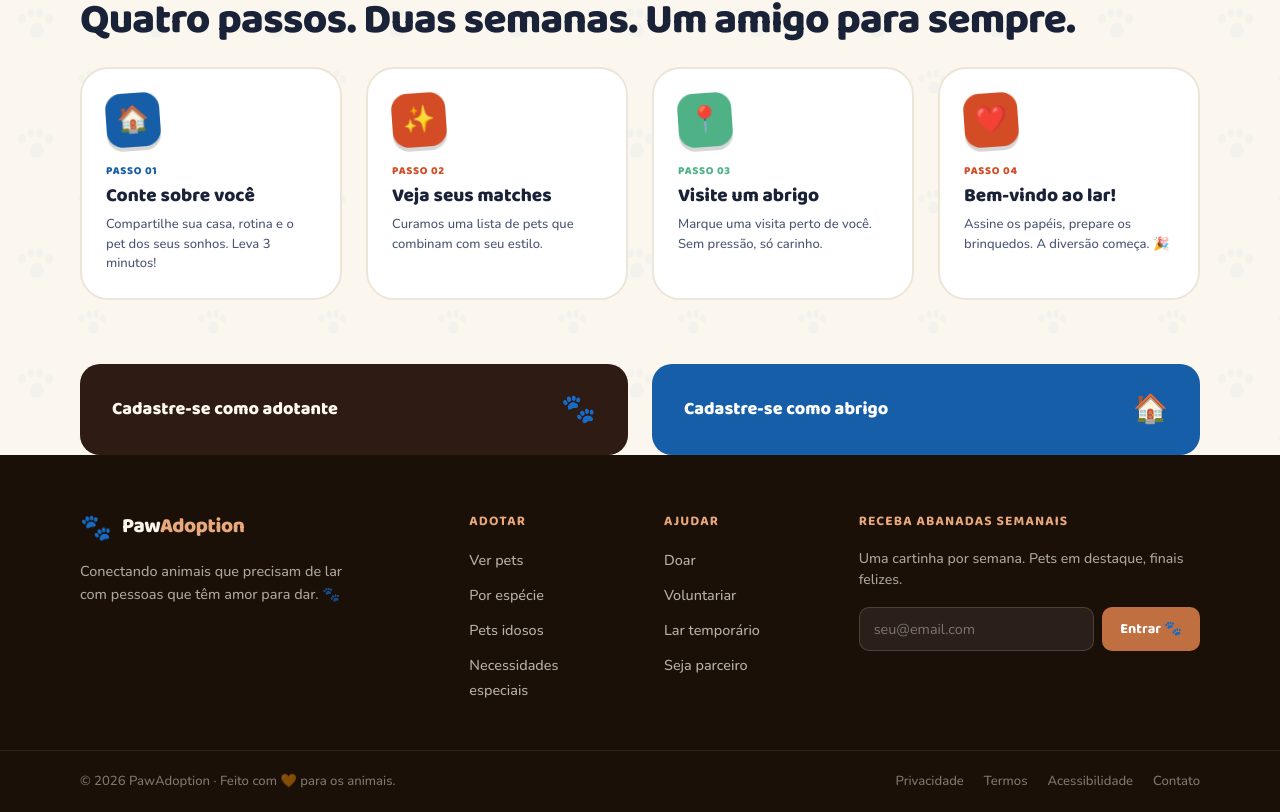
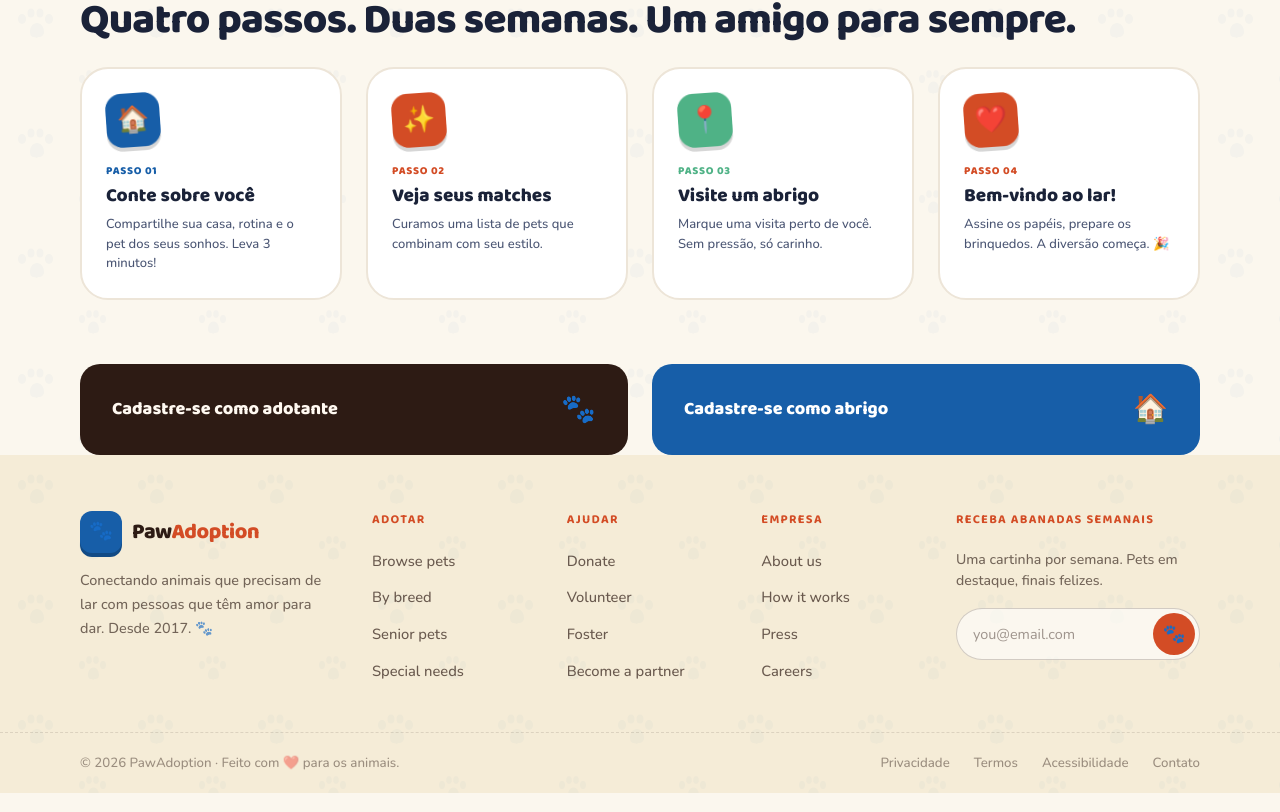
Before and after one commit to anacanestraro/pawAdoption, a React (Vite) app in the folder frontend/: page / in a window 1280 px wide. Shown: the part 1931-2743 px from the top of the page. Built offline with nearby package versions, Linux system fonts and the light colour scheme; no server answers; a web font is replaced by a local one.

Commit message:
Related #34: Ajustando o darkmode no footer

```diff
--- a/frontend/src/components/AppFooter.tsx
+++ b/frontend/src/components/AppFooter.tsx
@@ -1,12 +1,6 @@
 /**
  * AppFooter.tsx
- * Footer reutilizável no design system v2.
- *
- * Uso simples:
- *   <AppFooter />
- *
- * Uso com variante compacta (para páginas internas):
- *   <AppFooter variant="compact" />
+ * Footer reutilizável — visual escuro transparente com patinhas do body visíveis.
  */
 
 import { Link } from 'react-router-dom'
@@ -21,33 +15,32 @@ export const AppFooter = ({ variant = 'full' }: AppFooterProps) => {
 
   if (variant === 'compact') {
     return (
-      <>
       <footer className="appfooter-compact">
         <Link to="/" className="appfooter-compact-logo">
-            <div className="appfooter-compact-logo-icon">🐾</div>
+          <div className="appfooter-compact-logo-icon">
+            <span>🐾</span>
+          </div>
           <span className="appfooter-compact-logo-text">
             Paw<span>Adoption</span>
           </span>
         </Link>
-          <div>© {year} PawAdoption · Feito com 🧡 para os animais.</div>
+        <div>© {year} PawAdoption · Feito com ❤️ para os animais.</div>
         <div className="appfooter-compact-links">
           <a href="#">Privacidade</a>
           <a href="#">Termos</a>
           <a href="#">Contato</a>
         </div>
       </footer>
-      </>
     )
   }
 
   return (
-    <>
     <footer className="appfooter">
       <div className="appfooter-top">
         <div className="row g-5">
 
           {/* Coluna 1 — Logo + about */}
-            <div className="col-12 col-md-4">
+          <div className="col-12 col-md-3">
             <Link to="/" className="appfooter-logo">
               <div className="appfooter-logo-icon">🐾</div>
               <span className="appfooter-logo-text">
@@ -55,7 +48,7 @@ export const AppFooter = ({ variant = 'full' }: AppFooterProps) => {
               </span>
             </Link>
             <p className="appfooter-about">
-                Conectando animais que precisam de lar com pessoas que têm amor para dar. 🐾
+              Conectando animais que precisam de lar com pessoas que têm amor para dar. Desde 2017. 🐾
             </p>
           </div>
 
@@ -63,10 +56,10 @@ export const AppFooter = ({ variant = 'full' }: AppFooterProps) => {
           <div className="col-6 col-md-2">
             <div className="appfooter-col-title">Adotar</div>
             <ul className="appfooter-links">
-                <li><Link to="/home">Ver pets</Link></li>
-                <li><a href="#">Por espécie</a></li>
-                <li><a href="#">Pets idosos</a></li>
-                <li><a href="#">Necessidades especiais</a></li>
+              <li><a href="#">Browse pets</a></li>
+              <li><a href="#">By breed</a></li>
+              <li><a href="#">Senior pets</a></li>
+              <li><a href="#">Special needs</a></li>
             </ul>
           </div>
 
@@ -74,15 +67,26 @@ export const AppFooter = ({ variant = 'full' }: AppFooterProps) => {
           <div className="col-6 col-md-2">
             <div className="appfooter-col-title">Ajudar</div>
             <ul className="appfooter-links">
-                <li><a href="#">Doar</a></li>
-                <li><a href="#">Voluntariar</a></li>
-                <li><a href="#">Lar temporário</a></li>
-                <li><a href="#">Seja parceiro</a></li>
+              <li><a href="#">Donate</a></li>
+              <li><a href="#">Volunteer</a></li>
+              <li><a href="#">Foster</a></li>
+              <li><a href="#">Become a partner</a></li>
             </ul>
           </div>
 
-            {/* Coluna 4 — Newsletter */}
-            <div className="col-12 col-md-4">
+          {/* Coluna 4 — Empresa */}
+          <div className="col-6 col-md-2">
+            <div className="appfooter-col-title">Empresa</div>
+            <ul className="appfooter-links">
+              <li><a href="#">About us</a></li>
+              <li><a href="#">How it works</a></li>
+              <li><a href="#">Press</a></li>
+              <li><a href="#">Careers</a></li>
+            </ul>
+          </div>
+
+          {/* Coluna 5 — Newsletter */}
+          <div className="col-12 col-md-3">
             <div className="appfooter-col-title">Receba abanadas semanais</div>
             <p className="appfooter-newsletter-desc">
               Uma cartinha por semana. Pets em destaque, finais felizes.
@@ -90,11 +94,11 @@ export const AppFooter = ({ variant = 'full' }: AppFooterProps) => {
             <div className="appfooter-newsletter-form">
               <input
                 className="appfooter-newsletter-input"
-                  placeholder="seu@email.com"
+                placeholder="you@email.com"
                 type="email"
               />
-                <button className="appfooter-newsletter-btn">
-                  Entrar 🐾
+              <button className="appfooter-newsletter-btn" aria-label="Entrar">
+                🐾
               </button>
             </div>
           </div>
@@ -104,7 +108,7 @@ export const AppFooter = ({ variant = 'full' }: AppFooterProps) => {
 
       {/* Bottom bar */}
       <div className="appfooter-bottom">
-          <div>© {year} PawAdoption · Feito com 🧡 para os animais.</div>
+        <div>© {year} PawAdoption · Feito com ❤️ para os animais.</div>
         <div className="appfooter-bottom-links">
           <a href="#">Privacidade</a>
           <a href="#">Termos</a>
@@ -113,7 +117,6 @@ export const AppFooter = ({ variant = 'full' }: AppFooterProps) => {
         </div>
       </div>
     </footer>
-    </>
   )
 }
 
--- a/frontend/src/global.css
+++ b/frontend/src/global.css
@@ -28,6 +28,16 @@
   --paper:     #FFFFFF;
   --line:      #EDE5D8;
   --line-2:    #D5C8B8;
+
+  /* Footer — light mode: fundo claro */
+  --footer-bg:           #F5ECD7;
+  --footer-text:         #2D1B14;
+  --footer-text-muted:   rgba(45, 27, 20, 0.65);
+  --footer-text-dim:     rgba(45, 27, 20, 0.45);
+  --footer-link:         rgba(45, 27, 20, 0.7);
+  --footer-border:       rgba(45, 27, 20, 0.12);
+  --footer-input-bg:     rgba(255, 255, 255, 0.6);
+  --footer-input-border: rgba(45, 27, 20, 0.2);
 
   /* Design system v2 (Landing) */
   --blue:          #175EA8;
@@ -69,6 +79,16 @@
   --line:      #2A3552;
   --line-2:    #3A4868;
 
+  /* Footer — dark mode: fundo escuro com patinhas */
+  --footer-bg:           #0D1526;
+  --footer-text:         #F0E8DC;
+  --footer-text-muted:   rgba(240, 232, 220, 0.65);
+  --footer-text-dim:     rgba(240, 232, 220, 0.45);
+  --footer-link:         rgba(240, 232, 220, 0.7);
+  --footer-border:       rgba(255, 255, 255, 0.1);
+  --footer-input-bg:     rgba(255, 255, 255, 0.07);
+  --footer-input-border: rgba(255, 255, 255, 0.15);
+
   /* Design system v2 (Landing) */
   --blue:          #4D8FD9;
   --blue-700:      #3877BC;
@@ -100,14 +120,18 @@ body {
   font-family: 'Nunito', system-ui, sans-serif;
   font-weight: 500;
   line-height: 1.55;
+  -webkit-font-smoothing: antialiased;
+  -moz-osx-font-smoothing: grayscale;
+  overflow-x: hidden;
+}
+
+/* Especificidade maior que o Bootstrap para garantir que o tema funcione */
+html body {
   color: var(--marrom);
   background-color: var(--cream);
   background-repeat: repeat;
   background-size: 120px 120px;
-  -webkit-font-smoothing: antialiased;
-  -moz-osx-font-smoothing: grayscale;
   transition: background-color 0.25s ease, color 0.25s ease;
-  overflow-x: hidden;
 }
 
 #root {
--- a/frontend/src/main.tsx
+++ b/frontend/src/main.tsx
@@ -6,7 +6,7 @@ import { ThemeProvider } from './context/ThemeContext'
 import './styles/bootstrap-custom.scss'
 import './index.css'   // reset limpo (sem background do Vite)
 import './App.css'     // remove padding do #root
-import './global.css'  // variáveis de tema + base styles
+import './global.css'  // variáveis de tema + base styles (vem por último, sobrescreve Bootstrap)
 import App from './App'
 
 createRoot(document.getElementById('root')!).render(
--- a/frontend/src/styles/AppFooter.css
+++ b/frontend/src/styles/AppFooter.css
@@ -1,6 +1,7 @@
 /* ═══════════════════════════════════════════════════════
    AppFooter.css — PawAdoption
-   Estilos do rodapé reutilizável (full + compact).
+   Footer sempre escuro (fundo próprio escuro),
+   independente do tema light/dark do body.
 ═══════════════════════════════════════════════════════ */
 
 /* ══════════════════════════════════════
@@ -8,8 +9,8 @@
 ══════════════════════════════════════ */
 
 .appfooter {
-  background-color: #1A1008;
-  color: #FBF7EE;
+  background-color: var(--footer-bg);
+  color: var(--footer-text);
   padding: 0;
   margin-top: auto;
 }
@@ -17,7 +18,7 @@
 /* ── Top section ── */
 .appfooter-top {
   padding: 56px 80px 48px;
-  border-bottom: 1px solid rgba(255, 255, 255, 0.08);
+  border-bottom: 1px dashed var(--footer-border);
 }
 
 @media (max-width: 991.98px) {
@@ -37,40 +38,47 @@
 }
 
 .appfooter-logo-icon {
-  font-size: 1.6rem;
-  line-height: 1;
+  width: 42px;
+  height: 42px;
+  border-radius: 12px;
+  background: var(--blue, #175EA8);
+  display: grid;
+  place-items: center;
+  font-size: 1.2rem;
+  box-shadow: 0 4px 0 var(--blue-700, #114a85);
+  flex-shrink: 0;
 }
 
 .appfooter-logo-text {
   font-family: 'Baloo 2', system-ui, sans-serif;
-  font-size: 1.3rem;
+  font-size: 1.35rem;
   font-weight: 800;
-  color: var(--cream);
+  color: var(--footer-text);
   letter-spacing: -0.02em;
 }
 
 .appfooter-logo-text span {
-  color: var(--laranja);
+  color: var(--orange, #D34C25);
 }
 
 /* ── About text ── */
 .appfooter-about {
   font-size: 0.9rem;
-  color: rgba(251, 247, 238, 0.65);
-  line-height: 1.6;
+  color: var(--footer-text-muted);
+  line-height: 1.65;
   margin: 0;
-  max-width: 280px;
+  max-width: 260px;
 }
 
 /* ── Column titles ── */
 .appfooter-col-title {
   font-family: 'Baloo 2', system-ui, sans-serif;
-  font-size: 0.85rem;
+  font-size: 0.78rem;
   font-weight: 700;
   text-transform: uppercase;
-  letter-spacing: 0.08em;
-  color: var(--laranja);
-  margin-bottom: 16px;
+  letter-spacing: 0.1em;
+  color: var(--orange, #D34C25);
+  margin-bottom: 18px;
 }
 
 /* ── Links list ── */
@@ -80,78 +88,78 @@
   margin: 0;
   display: flex;
   flex-direction: column;
-  gap: 10px;
+  gap: 12px;
 }
 
 .appfooter-links a {
-  font-size: 0.9rem;
-  color: rgba(251, 247, 238, 0.7);
+  font-size: 0.92rem;
+  color: var(--footer-link);
   text-decoration: none;
   transition: color 0.2s ease;
 }
 
 .appfooter-links a:hover {
-  color: var(--cream);
+  color: var(--footer-text);
 }
 
 /* ── Newsletter ── */
 .appfooter-newsletter-desc {
   font-size: 0.88rem;
-  color: rgba(251, 247, 238, 0.65);
+  color: var(--footer-text-muted);
   margin-bottom: 16px;
-  line-height: 1.5;
+  line-height: 1.55;
 }
 
 .appfooter-newsletter-form {
   display: flex;
-  gap: 8px;
-  flex-wrap: wrap;
+  align-items: center;
+  background: var(--footer-input-bg);
+  border: 1.5px solid var(--footer-input-border);
+  border-radius: 50px;
+  padding: 4px 4px 4px 16px;
+  max-width: 320px;
 }
 
 .appfooter-newsletter-input {
   flex: 1;
-  min-width: 160px;
-  padding: 10px 14px;
-  border-radius: 10px;
-  border: 1.5px solid rgba(255, 255, 255, 0.15);
-  background: rgba(255, 255, 255, 0.07);
-  color: var(--cream);
+  min-width: 0;
+  border: none;
+  background: transparent;
+  color: var(--footer-text);
   font-family: 'Nunito', system-ui, sans-serif;
   font-size: 0.9rem;
   outline: none;
-  transition: border-color 0.2s ease, background 0.2s ease;
+  padding: 6px 0;
 }
 
 .appfooter-newsletter-input::placeholder {
-  color: rgba(251, 247, 238, 0.4);
-}
-
-.appfooter-newsletter-input:focus {
-  border-color: var(--laranja);
-  background: rgba(255, 255, 255, 0.11);
+  color: var(--footer-text-dim);
 }
 
 .appfooter-newsletter-btn {
-  padding: 10px 18px;
-  border-radius: 10px;
+  flex-shrink: 0;
+  width: 42px;
+  height: 42px;
+  border-radius: 50%;
   border: none;
-  background: var(--laranja-d);
-  color: #fff;
-  font-family: 'Baloo 2', system-ui, sans-serif;
-  font-weight: 700;
-  font-size: 0.9rem;
+  background: var(--orange, #D34C25);
+  color: var(--footer-text);
+  font-size: 1.15rem;
+  line-height: 1;
+  display: flex;
+  align-items: center;
+  justify-content: center;
   cursor: pointer;
-  white-space: nowrap;
   transition: background 0.2s ease, transform 0.15s ease;
 }
 
 .appfooter-newsletter-btn:hover {
-  background: var(--laranja);
-  transform: translateY(-1px);
+  background: var(--orange-700, #B53D18);
+  transform: scale(1.05);
 }
 
 .appfooter-newsletter-btn:active {
-  transform: translateY(0);
+  transform: scale(0.97);
 }
 
 /* ── Bottom bar ── */
@@ -162,8 +170,8 @@
   flex-wrap: wrap;
   gap: 12px;
   padding: 20px 80px;
-  font-size: 0.82rem;
-  color: rgba(251, 247, 238, 0.45);
+  font-size: 0.83rem;
+  color: var(--footer-text-dim);
 }
 
 @media (max-width: 991.98px) {
@@ -180,18 +188,18 @@
 
 .appfooter-bottom-links {
   display: flex;
-  gap: 20px;
+  gap: 24px;
   flex-wrap: wrap;
 }
 
 .appfooter-bottom-links a {
-  color: rgba(251, 247, 238, 0.45);
+  color: var(--footer-text-dim);
   text-decoration: none;
   transition: color 0.2s ease;
 }
 
 .appfooter-bottom-links a:hover {
-  color: var(--cream);
+  color: var(--footer-text);
 }
 
 /* ══════════════════════════════════════
@@ -205,10 +213,11 @@
   flex-wrap: wrap;
   gap: 12px;
   padding: 20px 80px;
-  background-color: #1A1008;
-  color: rgba(251, 247, 238, 0.55);
+  background-color: var(--footer-bg);
+  color: var(--footer-text-muted);
   font-size: 0.83rem;
   margin-top: auto;
+  border-top: 1px dashed var(--footer-border);
 }
 
 @media (max-width: 991.98px) {
@@ -231,19 +240,24 @@
 }
 
 .appfooter-compact-logo-icon {
-  font-size: 1.2rem;
-  line-height: 1;
+  width: 30px;
+  height: 30px;
+  border-radius: 8px;
+  background: var(--blue, #175EA8);
+  display: grid;
+  place-items: center;
+  font-size: 0.9rem;
 }
 
 .appfooter-compact-logo-text {
   font-family: 'Baloo 2', system-ui, sans-serif;
   font-size: 1.05rem;
   font-weight: 800;
-  color: var(--cream);
+  color: var(--footer-text);
 }
 
 .appfooter-compact-logo-text span {
-  color: var(--laranja);
+  color: var(--orange, #D34C25);
 }
 
 .appfooter-compact-links {
@@ -252,11 +266,11 @@
 }
 
 .appfooter-compact-links a {
-  color: rgba(251, 247, 238, 0.45);
+  color: var(--footer-text-dim);
   text-decoration: none;
   transition: color 0.2s ease;
 }
 
 .appfooter-compact-links a:hover {
-  color: var(--cream);
+  color: var(--footer-text);
 }
```
Also changed, not shown: frontend/src/context/ThemeContext.tsx (+10 -1 lines). Lines whose indentation alone changed are shown as unchanged.
